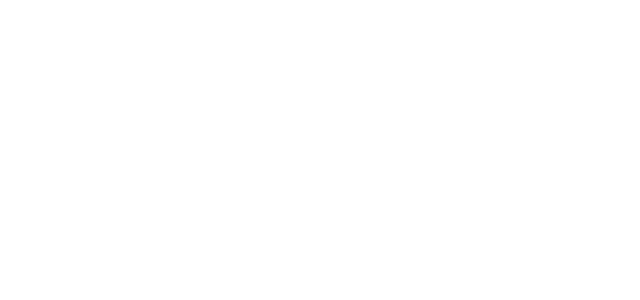
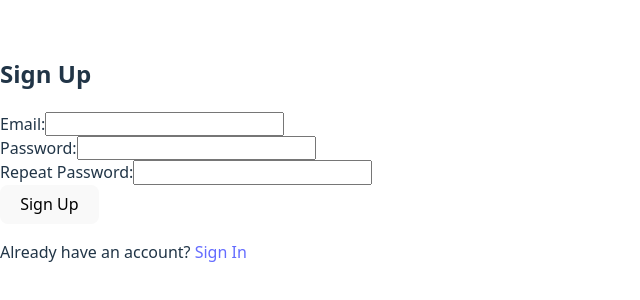
Before and after one commit to AlexSerg01/team-project-watter-app, a React (Vite) app: page /signup in a window 1280 px wide. Shown: the part 242-542 px from the top of the page, without its empty margins (0-640 px from the left). Built offline with nearby package versions, Linux system fonts and the light colour scheme.

Commit message:
add component AuthForm, SigninPage,SignupPage
add fetch, validation...

```diff
--- a/package.json
+++ b/package.json
@@ -20,6 +20,7 @@
     "react-modal": "^3.16.1",
     "react-redux": "^9.1.2",
     "react-router-dom": "^6.23.1",
+    "react-toastify": "^10.0.5",
     "redux-persist": "^6.0.0",
     "toaster": "^0.1.2",
     "yup": "^1.4.0"
--- a/src/App.jsx
+++ b/src/App.jsx
@@ -1,11 +1,37 @@
+import { useSelector } from "react-redux";
+import {
+  BrowserRouter as Router,
+  Routes,
+  Route,
+  Navigate,
+} from "react-router-dom";
+
+import SigninPage from "./pages/SigninPage/SigninPage";
+import SignupPage from "./pages/SignupPage/SignupPage";
+
 function App() {
+  const PrivateRoute = ({ children }) => {
+    const isAuthenticated = useSelector((state) => state.auth.isAuthenticated);
 
+    return isAuthenticated ? children : <Navigate to="/signin" />;
+  };
 
   return (
-    <>
-
-    </>
-  )
+    <Router>
+      <Routes>
+        <Route path="/welcome" element={<p>HomePage</p>} />
+        <Route path="/signup" element={<SignupPage />} />
+        <Route path="/signin" element={<SigninPage />} />
+        <Route
+          path="/home"
+          element={<PrivateRoute>{/*MainPage */}</PrivateRoute>}
+        />
+        {/* Redirect to home if user is authenticated */}
+        <Route path="/" element={<Navigate to="/home" />} />
+        {/* Add more routes as necessary */}
+      </Routes>
+    </Router>
+  );
 }
 
-export default App
+export default App;
--- /dev/null
+++ b/src/components/AuthForm.jsx
@@ -0,0 +1,57 @@
+import { ErrorMessage, Field, Form, Formik } from "formik";
+import * as Yup from "yup";
+
+export default function AuthForm({ type, onSubmit }) {
+  const isSignup = type === "signup";
+
+  const validationSchema = Yup.object().shape({
+    email: Yup.string().email("some comment").required("some comment"), //coments
+    password: Yup.string().min(6, "comment were is min").required("comment"),
+    ...(isSignup && {
+      repeatPassword: Yup.string()
+        .oneOf([Yup.ref("password")], "Passwords must match")
+        .required("Repeat password is required"),
+    }),
+  });
+
+  return (
+    <Formik
+      initialValues={{
+        email: "",
+        password: "",
+        ...(isSignup && { repeatPassword: "" }),
+      }}
+      validationSchema={validationSchema}
+      onSubmit={onSubmit}
+    >
+      {({ isSubmitting }) => (
+        <Form>
+          <div>
+            <label htmlFor="email">Email:</label>
+            <Field type="email" name="email" />
+            <ErrorMessage name="email" component="div" className="error" />
+          </div>
+          <div>
+            <label htmlFor="password">Password:</label>
+            <Field type="password" name="password" />
+            <ErrorMessage name="password" component="div" className="error" />
+          </div>
+          {isSignup && (
+            <div>
+              <label htmlFor="repeatPassword">Repeat Password:</label>
+              <Field type="password" name="repeatPassword" />
+              <ErrorMessage
+                name="repeatPassword"
+                component="div"
+                className="error"
+              />
+            </div>
+          )}
+          <button type="submit" disabled={isSubmitting}>
+            {isSignup ? "Sign Up" : "Sign In"}
+          </button>
+        </Form>
+      )}
+    </Formik>
+  );
+}
--- a/src/main.jsx
+++ b/src/main.jsx
@@ -2,9 +2,13 @@
 import { createRoot } from "react-dom/client";
 import App from "./App.jsx";
 import "./index.css";
+import { Provider } from "react-redux";
+import store from "./redux/store.js";
 
 createRoot(document.getElementById("root")).render(
   <StrictMode>
-    <App />
+    <Provider store={store}>
+      <App />
+    </Provider>
   </StrictMode>
 );
--- /dev/null
+++ b/src/pages/SigninPage/SigninPage.jsx
@@ -0,0 +1,33 @@
+import { useDispatch } from "react-redux";
+import { useNavigate } from "react-router-dom";
+import AuthForm from "../../components/AuthForm";
+import { loginUser } from "../../redux/auth/operations";
+
+const SigninPage = () => {
+  const dispatch = useDispatch();
+  const navigate = useNavigate();
+
+  const handleSignin = (values, { setSubmitting }) => {
+    dispatch(loginUser(values)).then((result) => {
+      if (loginUser.fulfilled.match(result)) {
+        navigate("/"); // Redirect to HomePage
+      }
+      setSubmitting(false);
+    });
+  };
+
+  return (
+    <div className="signin-container">
+      <h2>Sign In</h2>
+      <AuthForm type="signin" onSubmit={handleSignin} />
+      <p>
+        Don`t have an account? <a href="/signup">Sign Up</a>
+      </p>
+      <p>
+        <a href="/forgot-password">Forgot your password?</a>
+      </p>
+    </div>
+  );
+};
+
+export default SigninPage;
--- /dev/null
+++ b/src/pages/SignupPage/SignupPage.jsx
@@ -0,0 +1,30 @@
+import { useDispatch } from "react-redux";
+import { useNavigate } from "react-router-dom";
+import { registerUser } from "../../redux/auth/operations";
+import AuthForm from "../../components/AuthForm";
+
+const SignupPage = () => {
+  const dispatch = useDispatch();
+  const navigate = useNavigate();
+
+  const handleSignup = (values, { setSubmitting }) => {
+    dispatch(registerUser(values)).then((result) => {
+      if (registerUser.fulfilled.match(result)) {
+        navigate("/home"); // Redirect to HomePage
+      }
+      setSubmitting(false);
+    });
+  };
+
+  return (
+    <div className="signup-container">
+      <h2>Sign Up</h2>
+      <AuthForm type="signup" onSubmit={handleSignup} />
+      <p>
+        Already have an account? <a href="/signin">Sign In</a>
+      </p>
+    </div>
+  );
+};
+
+export default SignupPage;
--- /dev/null
+++ b/src/redux/auth/operations.js
@@ -0,0 +1,37 @@
+import { createAsyncThunk } from "@reduxjs/toolkit";
+import axios from "axios";
+import { toast } from "react-toastify";
+
+const API_URL = ""; // add URL!!!!
+
+export const registerUser = createAsyncThunk(
+  "auth/registerUser",
+  async (data, thunkAPI) => {
+    try {
+      const response = await axios.post(`${API_URL}/register`, data);
+      toast.success("Registration successful!");
+      return response.data.data; // Припускаємо, що дані знаходяться у полі `data.data`
+    } catch (error) {
+      const message =
+        error.response?.data?.message ||
+        "Registration failed. Please try again.";
+      toast.error(message);
+      return thunkAPI.rejectWithValue(message);
+    }
+  }
+);
+
+export const loginUser = createAsyncThunk(
+  "auth/loginUser",
+  async (data, thunkAPI) => {
+    try {
+      const response = await axios.post(`${API_URL}/login`, data);
+      return response.data.data; // Припускаємо, що дані знаходяться у полі `data.data`
+    } catch (error) {
+      const message =
+        error.response?.data?.message || "Login failed. Please try again.";
+      toast.error(message);
+      return thunkAPI.rejectWithValue(message);
+    }
+  }
+);
--- /dev/null
+++ b/src/redux/auth/slice.js
@@ -0,0 +1,52 @@
+import { createSlice } from "@reduxjs/toolkit";
+import { toast } from "react-toastify";
+
+import { registerUser, loginUser } from "./operations";
+
+const authSlice = createSlice({
+  name: "auth",
+  initialState: {
+    user: null,
+    isAuthenticated: false,
+    status: "idle", // idle, loading, succeeded, failed
+    error: null,
+  },
+  reducers: {
+    logout(state) {
+      state.user = null;
+      state.isAuthenticated = false;
+      toast.info("You have been logged out.");
+    },
+  },
+  extraReducers: (builder) => {
+    builder
+      .addCase(loginUser.pending, (state) => {
+        state.status = "loading";
+      })
+      .addCase(loginUser.fulfilled, (state, action) => {
+        state.user = action.payload;
+        state.isAuthenticated = true;
+        state.status = "succeeded";
+        toast.success("Login successful!");
+      })
+      .addCase(loginUser.rejected, (state, action) => {
+        state.status = "failed";
+        state.error = action.payload;
+      })
+      .addCase(registerUser.pending, (state) => {
+        state.status = "loading";
+      })
+      .addCase(registerUser.fulfilled, (state, action) => {
+        state.user = action.payload;
+        state.isAuthenticated = true;
+        state.status = "succeeded";
+      })
+      .addCase(registerUser.rejected, (state, action) => {
+        state.status = "failed";
+        state.error = action.payload;
+      });
+  },
+});
+
+export const { logout } = authSlice.actions;
+export default authSlice.reducer;
--- a/src/redux/store.js
+++ b/src/redux/store.js
@@ -0,0 +1,10 @@
+import { configureStore } from "@reduxjs/toolkit";
+import authReducer from "./auth/slice";
+
+const store = configureStore({
+  reducer: {
+    auth: authReducer,
+  },
+});
+
+export default store;
```
Also changed, not shown: src/fetch/fetch.js (added, +11 -0 lines), 2 other files (tests, documents, lock files or other folders).
